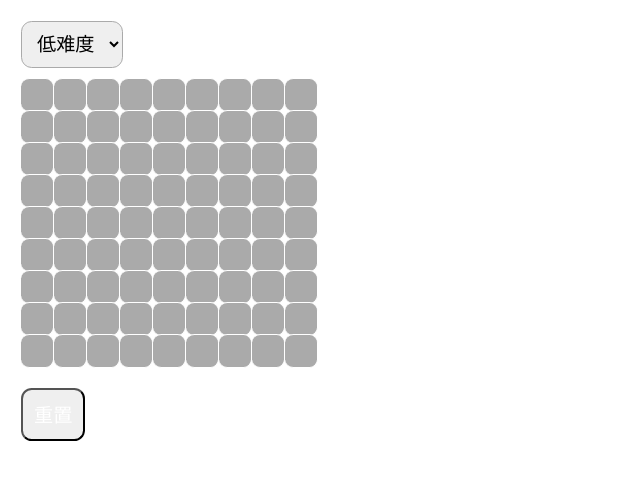
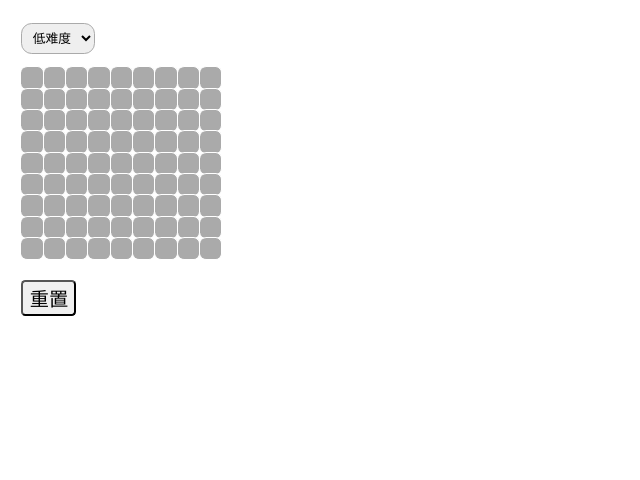
Before and after one commit to xm-428/game, a website: page saoLei/index.html in a window 1280 px wide. Shown: the whole page, without its empty margins (0-640 px from the left). Drawn offline with Linux system fonts and the light colour scheme.

Commit message:
k样式修改

```diff
--- a/saoLei/index.css
+++ b/saoLei/index.css
@@ -23,9 +23,9 @@ body {
 
 .game_type {
     float: left;
-    font-size: 0.18rem;
+    font-size: 0.12rem;
     outline: none;
-    padding: 0.1rem;
+    padding: 0.06rem;
     border: 1px solid #aaaaaa;
     border-radius: 0.1rem;
 }
@@ -42,7 +42,7 @@ body {
 }
 
 ul {
-    height: 0.3rem;
+    height: 0.2rem;
     line-height: 0;
     list-style-type: none;
     list-style: none;
@@ -55,14 +55,14 @@ ul li {
     position: relative;
     display: inline-block;
     background: #aaaaaa;
-    width: 0.3rem;
-    height: 0.3rem;
-    line-height: 0.3rem;
+    width: 0.2rem;
+    height: 0.2rem;
+    line-height: 0.2rem;
     text-align: center;
     border: 1px solid #ffffff;
     border-left: none;
     list-style-type: none;
-    border-radius: 0.08rem;
+    border-radius: 0.06rem;
     cursor: pointer;
 }
 
@@ -77,12 +77,12 @@ ul li:hover {
     top: 0;
     bottom: 0;
     position: absolute;
-    width: 0.3rem;
-    height: 0.3rem;
-    line-height: 0.3rem;
+    width: 0.2rem;
+    height: 0.2rem;
+    line-height: 0.2rem;
     content: '☹';
     color: red;
-    font-size: 0.2rem;
+    font-size: 0.1rem;
     text-align: center;
 }
 
@@ -110,9 +110,8 @@ ul li:hover {
 button {
     margin-top: 0.1rem;
     font-size: 0.18rem;
-    padding: 0.1rem;
-    color: #ffffff;
-    border-radius: 0.1rem;
+    padding: 0.02rem 0.06rem;
+    border-radius: 0.04rem;
     outline: none;
 }
 
```
